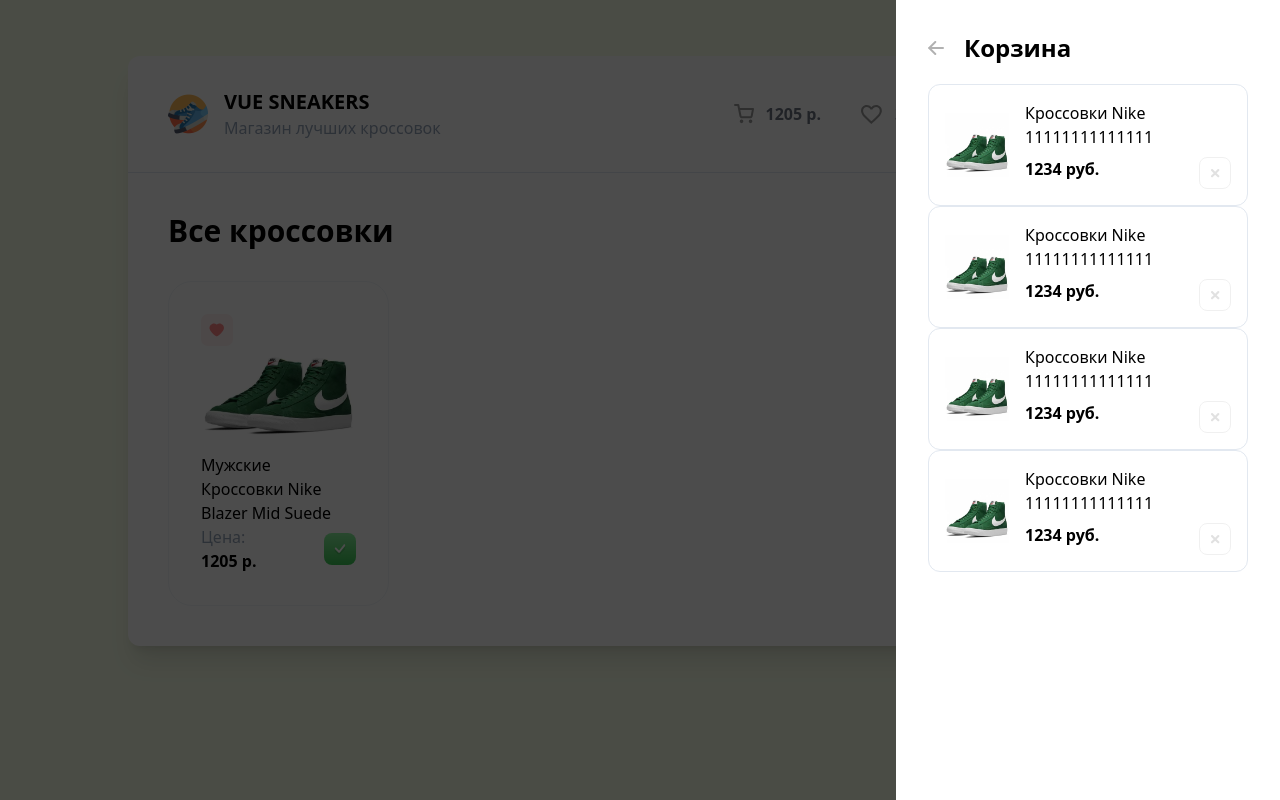
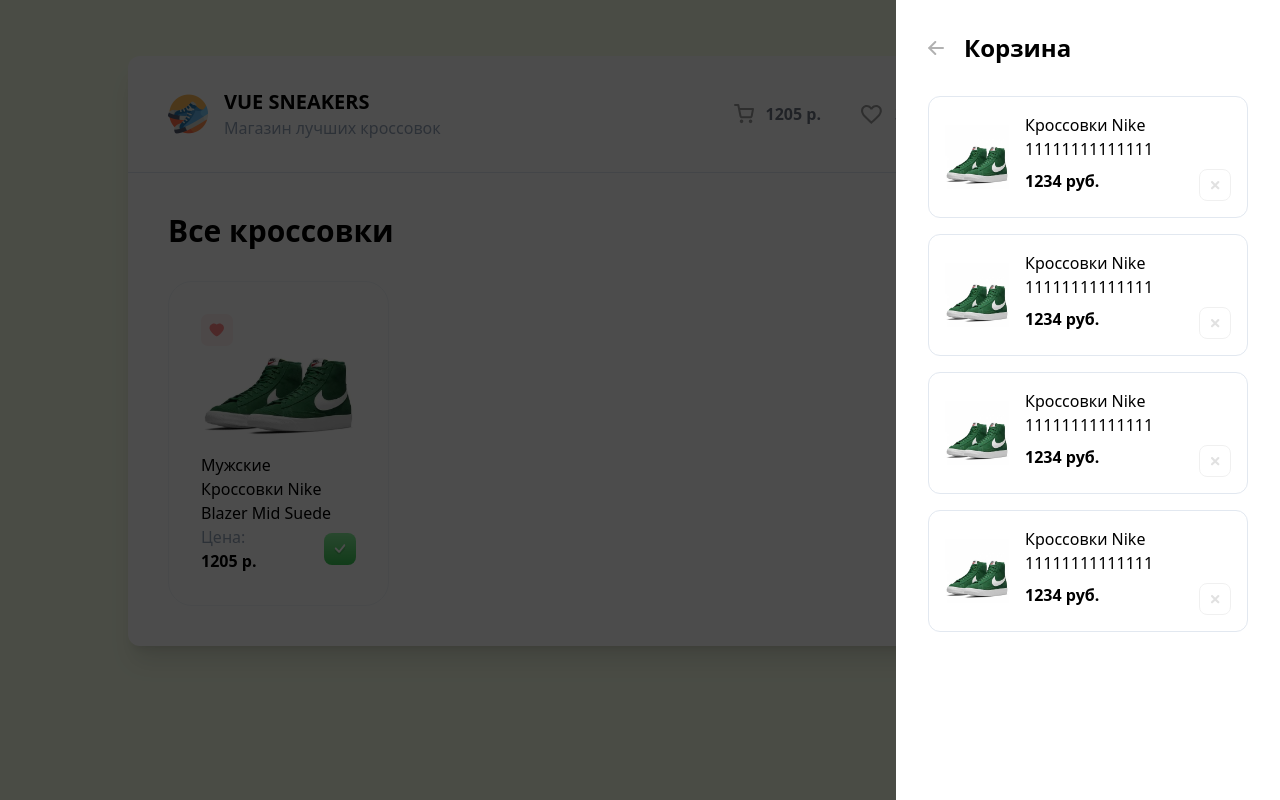
Before and after one commit to leonraz58/vue-snickers, a Vue app: page / in a window 1280 px wide. Built offline with nearby package versions, Linux system fonts and the light colour scheme.

Commit message:
add CartItemList

```diff
--- /dev/null
+++ b/src/components/CartItemList.vue
@@ -0,0 +1,12 @@
+<script setup lang="ts">
+import CartItem from '@/components/CartItem.vue'
+</script>
+
+<template>
+  <div class="flex flex-col gap-4">
+    <CartItem/>
+    <CartItem/>
+    <CartItem/>
+    <CartItem/>
+  </div>
+</template>
--- a/src/components/Drawer.vue
+++ b/src/components/Drawer.vue
@@ -1,15 +1,12 @@
 <script setup lang="ts">
 import DrawerHead from '@/components/DrawerHead.vue'
-import CartItem from '@/components/CartItem.vue'
+import CartItemList from '@/components/CartItemList.vue'
 </script>
 
 <template>
   <div class="fixed top-0 left-0 h-full w-full bg-black z-10 opacity-70"></div>
   <div class="bg-white w-96 h-full fixed right-0 top-0 z-20 p-8">
     <DrawerHead/>
-    <CartItem/>
-    <CartItem/>
-    <CartItem/>
-    <CartItem/>
+    <CartItemList/>
   </div>
 </template>
--- a/src/components/DrawerHead.vue
+++ b/src/components/DrawerHead.vue
@@ -1,5 +1,5 @@
 <template>
-  <div class="flex items-center gap-5 mb-5">
+  <div class="flex items-center gap-5 mb-8">
     <svg
       class="rotate-180 hover:-translate-x-1 opacity-30 hover:opacity-100 transition cursor-pointer"
       width="16"
```
